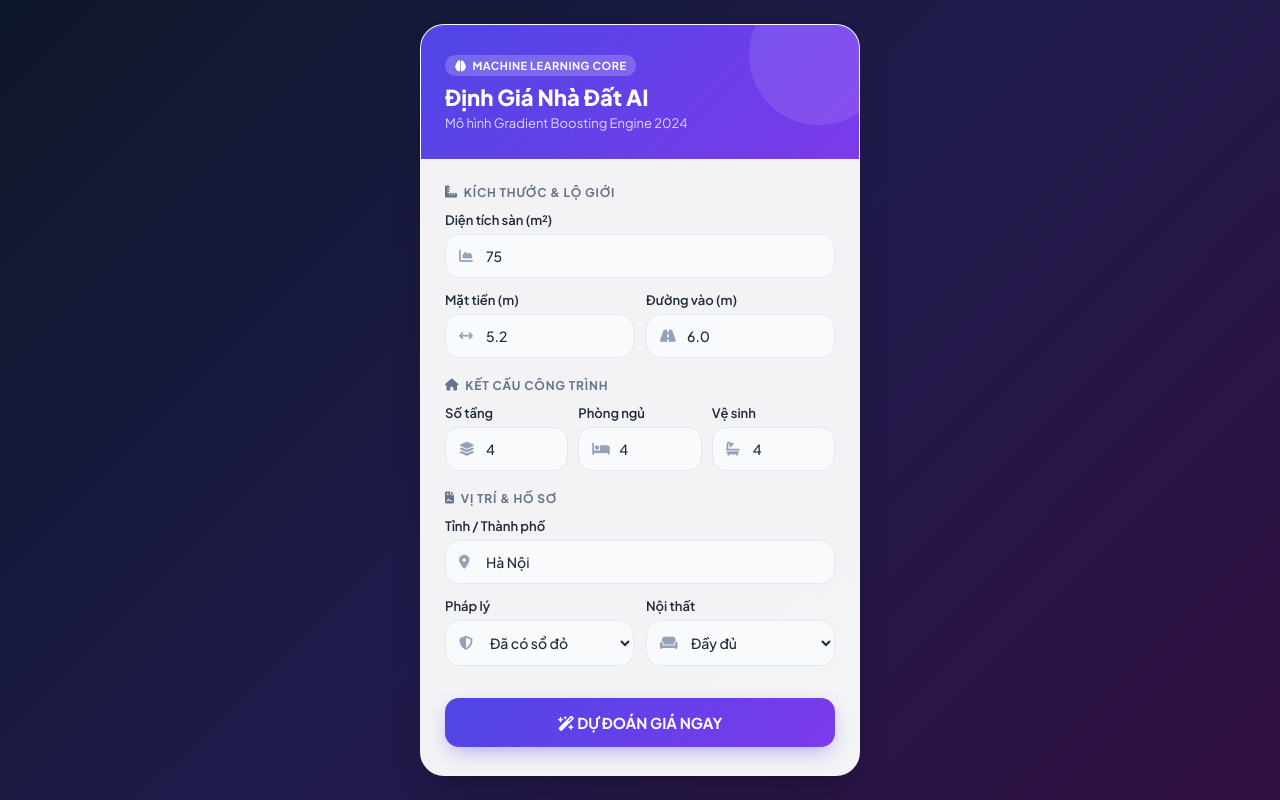
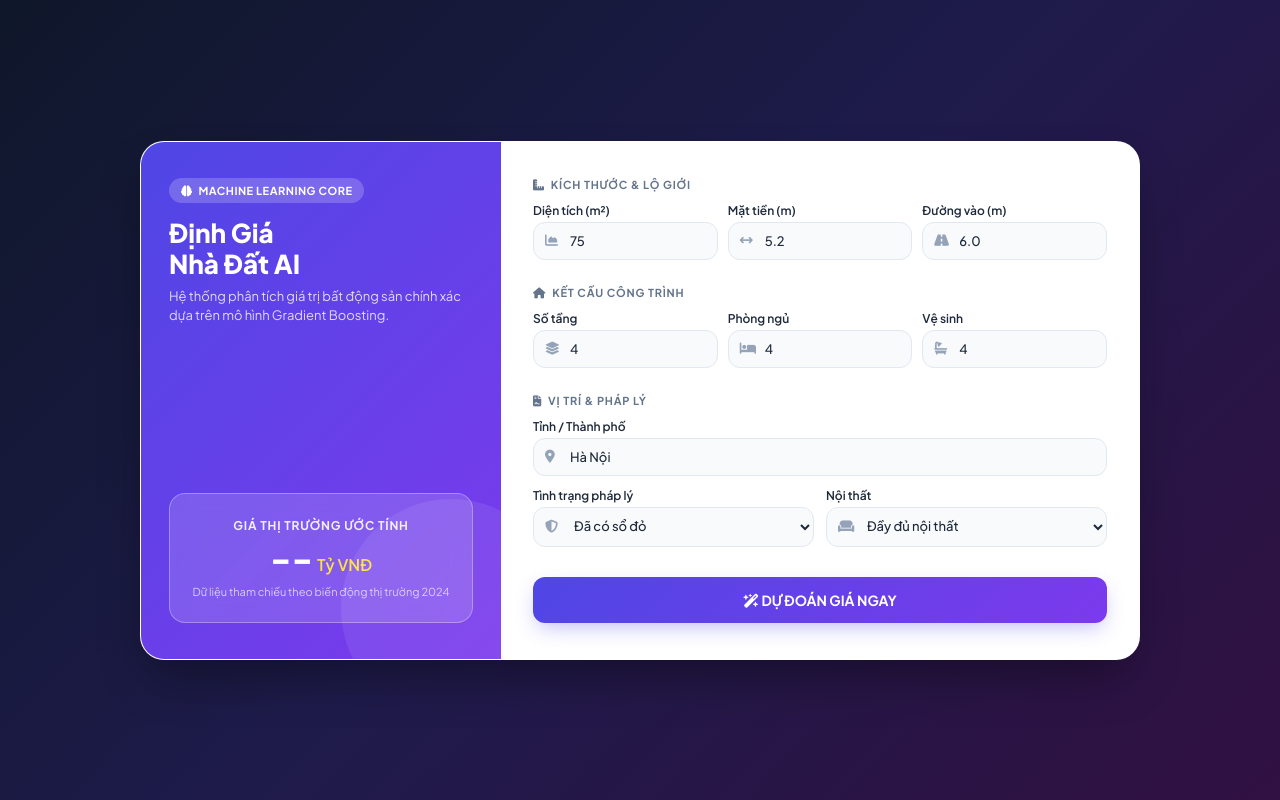
Before and after one commit to PhamNhatMinh21/project2, a plain HTML site: page static/index.html in a window 1280 px wide. Drawn offline with Linux system fonts and the light colour scheme.

Commit message:
Chuyển giao diện sang layout ngang 2 cột

```diff
--- a/static/index.html
+++ b/static/index.html
@@ -2,7 +2,7 @@
 <html lang="vi">
 <head>
     <meta charset="UTF-8">
-    <meta name="viewport" content="width=device-width, initial-scale=1.0, maximum-scale=1.0, user-scalable=no">
+    <meta name="viewport" content="width=device-width, initial-scale=1.0">
     <title>AI Định Giá Bất Động Sản</title>
     <!-- Google Fonts & Font Awesome Icons -->
     <link href="https://fonts.googleapis.com/css2?family=Plus+Jakarta+Sans:wght@400;500;600;700;800&display=swap" rel="stylesheet">
@@ -11,16 +11,14 @@
     <style>
         :root {
             --primary: #4F46E5;
-            --primary-light: #6366F1;
             --primary-gradient: linear-gradient(135deg, #4F46E5 0%, #7C3AED 100%);
             --bg-gradient: linear-gradient(135deg, #0F172A 0%, #1E1B4B 50%, #311042 100%);
-            --card-bg: rgba(255, 255, 255, 0.95);
+            --card-bg: #FFFFFF;
             --text-main: #1E293B;
             --text-sub: #64748B;
             --border-color: #E2E8F0;
-            --radius-md: 14px;
+            --radius-md: 12px;
             --radius-lg: 24px;
-            --shadow-card: 0 20px 40px -15px rgba(0, 0, 0, 0.3);
         }
 
         * {
@@ -37,17 +35,18 @@
             display: flex;
             justify-content: center;
             align-items: center;
-            padding: 16px;
+            padding: 24px;
         }
 
-        /* Khung hiển thị giao diện Mobile */
-        .app-container {
+        /* Container tổng chia 2 cột ngang */
+        .dashboard-container {
             width: 100%;
-            max-width: 440px;
+            max-width: 1000px;
             background: var(--card-bg);
-            backdrop-filter: blur(20px);
             border-radius: var(--radius-lg);
-            box-shadow: var(--shadow-card);
+            box-shadow: 0 25px 50px -12px rgba(0, 0, 0, 0.4);
+            display: grid;
+            grid-template-columns: 360px 1fr;
             overflow: hidden;
             border: 1px solid rgba(255, 255, 255, 0.2);
             animation: fadeIn 0.4s ease-out;
@@ -58,80 +57,132 @@
             to { opacity: 1; transform: translateY(0); }
         }
 
-        /* Header phong cách Mobile App */
-        .app-header {
+        /* CỘT TRÁI: Header & Hiển thị kết quả */
+        .left-panel {
             background: var(--primary-gradient);
-            padding: 28px 24px;
+            padding: 36px 28px;
             color: white;
+            display: flex;
+            flex-direction: column;
+            justify-content: space-between;
             position: relative;
             overflow: hidden;
         }
 
-        .app-header::after {
+        .left-panel::after {
             content: '';
             position: absolute;
-            width: 140px;
-            height: 140px;
-            background: rgba(255, 255, 255, 0.1);
+            width: 220px;
+            height: 220px;
+            background: rgba(255, 255, 255, 0.08);
             border-radius: 50%;
-            top: -40px;
-            right: -30px;
+            bottom: -60px;
+            right: -60px;
+            pointer-events: none;
         }
 
-        .header-tag {
+        .brand-tag {
             display: inline-flex;
             align-items: center;
             gap: 6px;
             background: rgba(255, 255, 255, 0.2);
-            padding: 4px 10px;
+            padding: 6px 12px;
             border-radius: 20px;
             font-size: 11px;
             font-weight: 700;
             letter-spacing: 0.5px;
-            margin-bottom: 8px;
+            margin-bottom: 14px;
             text-transform: uppercase;
         }
 
-        .app-header h1 {
-            font-size: 22px;
+        .brand-title {
+            font-size: 26px;
             font-weight: 800;
             line-height: 1.2;
+            margin-bottom: 8px;
         }
 
-        .app-header p {
+        .brand-desc {
             font-size: 13px;
             color: rgba(255, 255, 255, 0.8);
-            margin-top: 4px;
+            line-height: 1.5;
         }
 
-        /* Form Content */
-        .app-body {
-            padding: 20px 24px 28px;
+        .result-box {
+            background: rgba(255, 255, 255, 0.15);
+            backdrop-filter: blur(12px);
+            border: 1px solid rgba(255, 255, 255, 0.3);
+            border-radius: 16px;
+            padding: 24px 20px;
+            text-align: center;
+            margin-top: 30px;
+        }
+
+        .result-label {
+            font-size: 12px;
+            font-weight: 700;
+            text-transform: uppercase;
+            letter-spacing: 0.8px;
+            color: rgba(255, 255, 255, 0.9);
+            margin-bottom: 8px;
+        }
+
+        .result-price {
+            font-size: 34px;
+            font-weight: 800;
+            color: #FFFFFF;
+            line-height: 1;
+        }
+
+        .result-unit {
+            font-size: 16px;
+            font-weight: 600;
+            color: #FDE047;
+            margin-left: 4px;
+        }
+
+        .result-sub {
+            font-size: 11px;
+            color: rgba(255, 255, 255, 0.7);
+            margin-top: 10px;
+        }
+
+        /* CỘT PHẢI: Form nhập dữ liệu */
+        .right-panel {
+            padding: 36px 32px;
+            background: #FFFFFF;
+            display: flex;
+            flex-direction: column;
+            justify-content: center;
         }
 
         .section-title {
-            font-size: 12px;
+            font-size: 11px;
             font-weight: 700;
             color: var(--text-sub);
             text-transform: uppercase;
             letter-spacing: 0.8px;
             margin-bottom: 12px;
-            margin-top: 6px;
+            margin-top: 14px;
             display: flex;
             align-items: center;
             gap: 6px;
         }
 
+        .section-title:first-of-type {
+            margin-top: 0;
+        }
+
         .input-group {
-            margin-bottom: 14px;
+            margin-bottom: 12px;
         }
 
         .input-label {
             display: block;
-            font-size: 13px;
+            font-size: 12px;
             font-weight: 600;
             color: var(--text-main);
-            margin-bottom: 6px;
+            margin-bottom: 4px;
         }
 
         .input-wrapper {
@@ -142,19 +193,19 @@
 
         .input-icon {
             position: absolute;
-            left: 14px;
+            left: 12px;
             color: #94A3B8;
-            font-size: 14px;
+            font-size: 13px;
             pointer-events: none;
             transition: color 0.2s;
         }
 
         input, select {
             width: 100%;
-            padding: 12px 14px 12px 40px;
+            padding: 10px 12px 10px 36px;
             border: 1.5px solid var(--border-color);
             border-radius: var(--radius-md);
-            font-size: 14px;
+            font-size: 13px;
             font-weight: 500;
             color: var(--text-main);
             background: #F8FAFC;
@@ -165,34 +216,30 @@
         input:focus, select:focus {
             border-color: var(--primary);
             background: #FFFFFF;
-            box-shadow: 0 0 0 4px rgba(79, 70, 229, 0.12);
+            box-shadow: 0 0 0 3px rgba(79, 70, 229, 0.12);
         }
 
-        input:focus + .input-icon, select:focus + .input-icon {
-            color: var(--primary);
-        }
-
-        .row-2 {
+        .grid-2 {
             display: grid;
             grid-template-columns: 1fr 1fr;
             gap: 12px;
         }
 
-        .row-3 {
+        .grid-3 {
             display: grid;
             grid-template-columns: 1fr 1fr 1fr;
             gap: 10px;
         }
 
-        /* Nút dự đoán */
+        /* Nút Submit */
         .btn-submit {
             width: 100%;
-            padding: 15px;
+            padding: 14px;
             background: var(--primary-gradient);
             color: white;
             border: none;
             border-radius: var(--radius-md);
-            font-size: 15px;
+            font-size: 14px;
             font-weight: 700;
             cursor: pointer;
             display: flex;
@@ -200,72 +247,25 @@
             align-items: center;
             gap: 8px;
             margin-top: 18px;
-            box-shadow: 0 8px 20px -4px rgba(79, 70, 229, 0.4);
+            box-shadow: 0 8px 20px -4px rgba(79, 70, 229, 0.35);
             transition: all 0.2s ease;
         }
 
         .btn-submit:hover {
             transform: translateY(-2px);
-            box-shadow: 0 12px 24px -4px rgba(79, 70, 229, 0.5);
+            box-shadow: 0 12px 24px -4px rgba(79, 70, 229, 0.45);
         }
 
         .btn-submit:active {
             transform: scale(0.98);
         }
 
-        /* Result Card */
-        .result-card {
-            margin-top: 20px;
-            background: linear-gradient(145deg, #EEF2FF, #E0E7FF);
-            border: 1.5px solid #C7D2FE;
-            border-radius: var(--radius-md);
-            padding: 18px;
-            text-align: center;
-            display: none;
-            animation: slideUp 0.3s cubic-bezier(0.16, 1, 0.3, 1);
-        }
-
-        @keyframes slideUp {
-            from { opacity: 0; transform: translateY(10px); }
-            to { opacity: 1; transform: translateY(0); }
-        }
-
-        .result-card.active {
-            display: block;
-        }
-
-        .result-badge {
-            font-size: 11px;
-            font-weight: 700;
-            color: var(--primary);
-            text-transform: uppercase;
-            letter-spacing: 0.5px;
-        }
-
-        .result-price {
-            font-size: 28px;
-            font-weight: 800;
-            color: #1E1B4B;
-            margin: 6px 0;
-        }
-
-        .result-unit {
-            font-size: 16px;
-            font-weight: 600;
-            color: var(--primary);
-        }
-
-        .result-desc {
-            font-size: 12px;
-            color: var(--text-sub);
-        }
-
-        /* Loading Spinner */
+        /* Spinner Loading */
         .spinner {
             display: none;
-            width: 18px;
-            height: 18px;
-            border: 2.5px solid rgba(255, 255, 255, 0.3);
+            width: 16px;
+            height: 16px;
+            border: 2px solid rgba(255, 255, 255, 0.3);
             border-radius: 50%;
             border-top-color: white;
             animation: spin 0.8s linear infinite;
@@ -274,36 +274,58 @@
         @keyframes spin {
             to { transform: rotate(360deg); }
         }
+
+        /* Responsive cho thiết bị di động */
+        @media (max-width: 820px) {
+            .dashboard-container {
+                grid-template-columns: 1fr;
+                max-width: 480px;
+            }
+            .left-panel {
+                padding: 28px 20px;
+            }
+            .right-panel {
+                padding: 24px 20px;
+            }
+        }
     </style>
 </head>
 <body>
 
-<div class="app-container">
-    <!-- Header -->
-    <div class="app-header">
-        <div class="header-tag">
+<div class="dashboard-container">
+    <!-- CỘT TRÁI: THÔNG TIN & KẾT QUẢ -->
+    <div class="left-panel">
+        <div>
+            <div class="brand-tag">
                 <i class="fa-solid fa-brain"></i> Machine Learning Core
             </div>
-        <h1>Định Giá Nhà Đất AI</h1>
-        <p>Mô hình Gradient Boosting Engine 2024</p>
+            <h1 class="brand-title">Định Giá<br>Nhà Đất AI</h1>
+            <p class="brand-desc">Hệ thống phân tích giá trị bất động sản chính xác dựa trên mô hình Gradient Boosting.</p>
         </div>
 
-    <!-- Body Form -->
-    <div class="app-body">
+        <div class="result-box">
+            <div class="result-label">Giá thị trường ước tính</div>
+            <div class="result-price">
+                <span id="priceVal">--</span><span class="result-unit">Tỷ VNĐ</span>
+            </div>
+            <p class="result-sub">Dữ liệu tham chiếu theo biến động thị trường 2024</p>
+        </div>
+    </div>
 
+    <!-- CỘT PHẢI: FORM NHẬP THÔNG SỐ -->
+    <div class="right-panel">
         <div class="section-title">
             <i class="fa-solid fa-ruler-combined"></i> Kích thước & Lộ giới
         </div>
 
+        <div class="grid-3">
             <div class="input-group">
-            <label class="input-label">Diện tích sàn (m²)</label>
+                <label class="input-label">Diện tích (m²)</label>
                 <div class="input-wrapper">
                     <i class="fa-solid fa-chart-area input-icon"></i>
-                <input type="number" id="Area" value="75" placeholder="VD: 75">
+                    <input type="number" id="Area" value="75" placeholder="m²">
                 </div>
             </div>
-
-        <div class="row-2">
             <div class="input-group">
                 <label class="input-label">Mặt tiền (m)</label>
                 <div class="input-wrapper">
@@ -324,7 +346,7 @@
             <i class="fa-solid fa-house"></i> Kết cấu công trình
         </div>
 
-        <div class="row-3">
+        <div class="grid-3">
             <div class="input-group">
                 <label class="input-label">Số tầng</label>
                 <div class="input-wrapper">
@@ -349,7 +371,7 @@
         </div>
 
         <div class="section-title">
-            <i class="fa-solid fa-file-contract"></i> Vị trí & Hồ sơ
+            <i class="fa-solid fa-file-contract"></i> Vị trí & Pháp lý
         </div>
 
         <div class="input-group">
@@ -360,9 +382,9 @@
             </div>
         </div>
 
-        <div class="row-2">
+        <div class="grid-2">
             <div class="input-group">
-                <label class="input-label">Pháp lý</label>
+                <label class="input-label">Tình trạng pháp lý</label>
                 <div class="input-wrapper">
                     <i class="fa-solid fa-shield-halved input-icon"></i>
                     <select id="Legal_status">
@@ -376,7 +398,7 @@
                 <div class="input-wrapper">
                     <i class="fa-solid fa-couch input-icon"></i>
                     <select id="Furniture_state">
-                        <option value="Full">Đầy đủ</option>
+                        <option value="Full">Đầy đủ nội thất</option>
                         <option value="Basic">Cơ bản</option>
                     </select>
                 </div>
@@ -388,16 +410,6 @@
             <span class="spinner" id="loadingSpinner"></span>
             <span id="btnText"><i class="fa-solid fa-wand-magic-sparkles"></i> DỰ ĐOÁN GIÁ NGAY</span>
         </button>
-
-        <!-- Result Card -->
-        <div class="result-card" id="resultBox">
-            <div class="result-badge">Giá thị trường ước tính</div>
-            <div class="result-price">
-                <span id="priceVal">0.00</span> <span class="result-unit">Tỷ VNĐ</span>
-            </div>
-            <p class="result-desc">Độ tin cậy được tối ưu hóa dựa trên 30,000+ dữ liệu giao dịch thực tế.</p>
-        </div>
-
     </div>
 </div>
 
@@ -406,10 +418,8 @@
         const btn = document.getElementById("btnPredict");
         const btnText = document.getElementById("btnText");
         const spinner = document.getElementById("loadingSpinner");
-        const resultBox = document.getElementById("resultBox");
         const priceVal = document.getElementById("priceVal");
 
-        // Lấy dữ liệu
         const payload = {
             Area: parseFloat(document.getElementById("Area").value) || 0,
             Frontage: parseFloat(document.getElementById("Frontage").value) || 0,
@@ -422,7 +432,6 @@
             Province: document.getElementById("Province").value.trim()
         };
 
-        // Loading state
         btn.disabled = true;
         btnText.style.display = "none";
         spinner.style.display = "inline-block";
@@ -435,16 +444,13 @@
             });
 
             const data = await res.json();
-
             if (data.status === "success") {
-                resultBox.classList.add("active");
-                // Hiệu ứng nhảy số
                 animateValue(priceVal, 0, data.predicted_price, 600);
             } else {
                 alert("Không thể tính toán dự đoán!");
             }
         } catch (err) {
-            alert("Lỗi kết nối tới Server AI! Hãy kiểm tra xem Backend FastAPI đã chạy chưa.");
+            alert("Lỗi kết nối tới Server AI! Hãy kiểm tra Backend.");
             console.error(err);
         } finally {
             btn.disabled = false;
```
Lines whose indentation alone changed are shown as unchanged.
